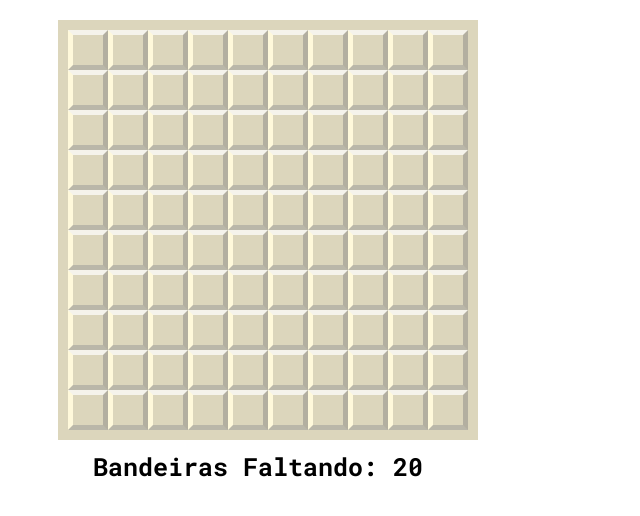
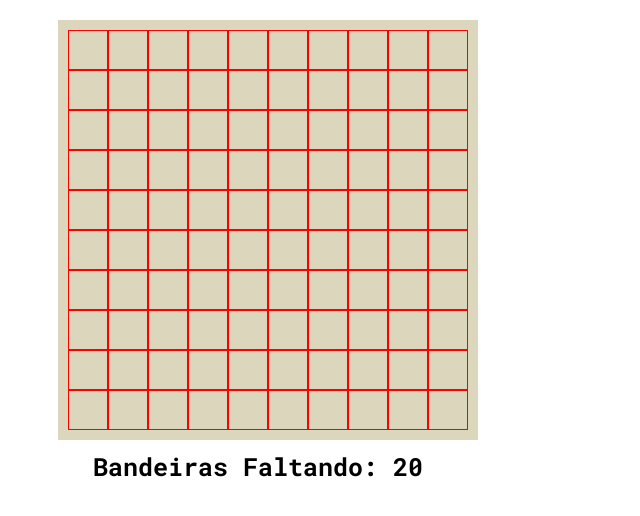
Before and after one commit to caiobaaj/campo-minado, a plain HTML site: page index.html in a window 1280 px wide. Shown: the whole page, without its empty margins (0-640 px from the left). Drawn offline with Linux system fonts and the light colour scheme.

Commit message:
etapa onde os alunos pararam na aula do dia 12/09/25

```diff
--- a/script.js
+++ b/script.js
@@ -3,27 +3,21 @@ document.addEventListener('DOMContentLoaded', function() {
     const tamanhoEixo = 10
     const bandeirasFaltando = document.querySelector('#bandeiras-faltando')
     let quantiaBombas = 20
-    let quadrados = []
 
     function createBoard() {
 
         bandeirasFaltando.innerHTML = quantiaBombas
 
         const listaBombas = Array(quantiaBombas).fill('bomba')
-        console.log(listaBombas)
         const listaValida = Array(tamanhoEixo * tamanhoEixo - quantiaBombas).fill('valido')
-        console.log(listaValida)
         const listaJogo = listaValida.concat(listaBombas)
-        console.log(listaJogo)
         const listaEmbaralhada = listaJogo.sort(() => Math.random() - 0.5);
-        console.log(listaEmbaralhada)
 
         for (let i = 0; i < tamanhoEixo * tamanhoEixo; i++) {
             const square = document.createElement('div')
             square.id = i
             square.classList.add(listaEmbaralhada[i])
             grid.appendChild(square)
-            quadrados.push(square)
         }
     }
     createBoard()
--- a/styles.css
+++ b/styles.css
@@ -21,11 +21,15 @@ div {
      text-align: center;
      font-family: "Roboto Mono", monospace;
 }
+div {
+     font-size: 25px;
+     text-align: center;
+     font-family: "Roboto Mono", monospace;
+}
 
-.valido, .bomba {
+.grid div {
      width: 40px;
      height: 40px;
-     border: 5px solid;
-     border-color: #f5f3eb #b3afa0 #bab7a9 #fff9db;
+     border: solid 1px red;
      box-sizing: border-box;
 }
```
